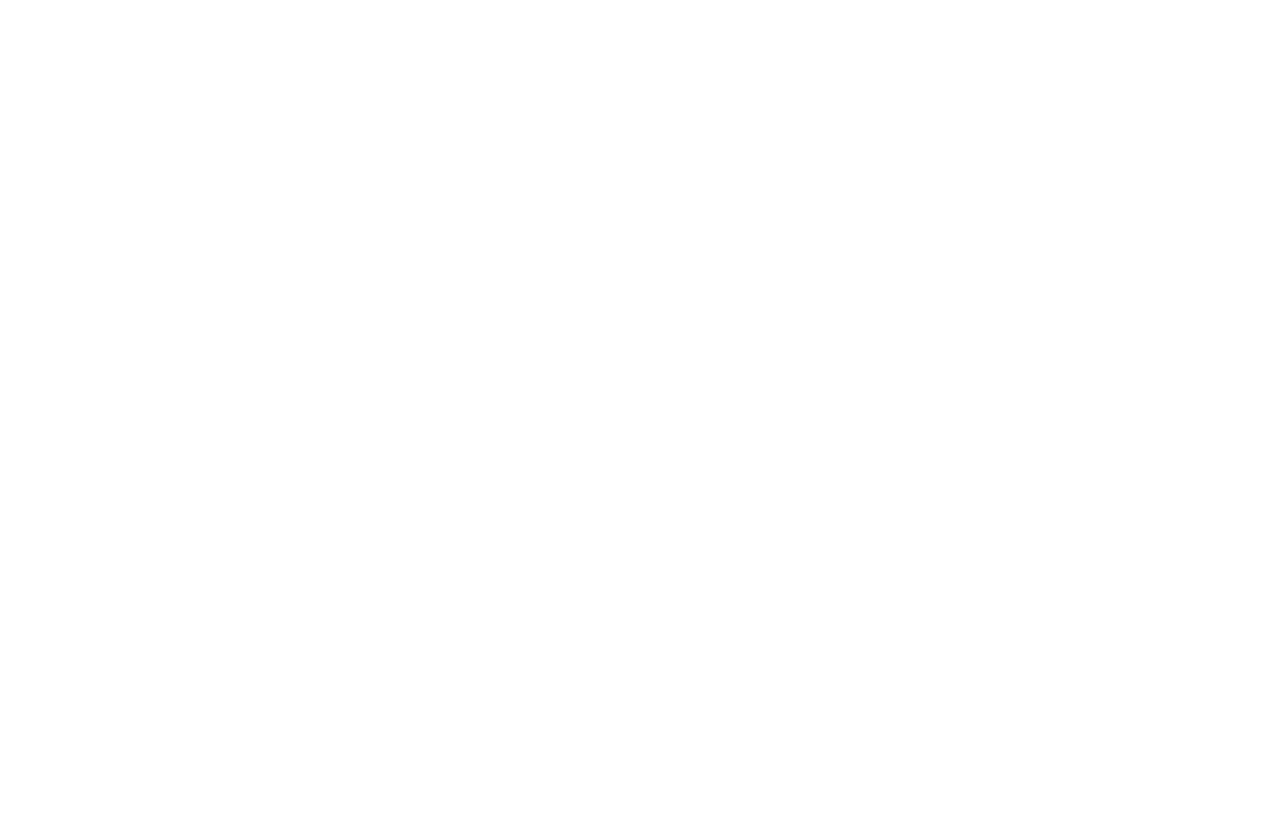
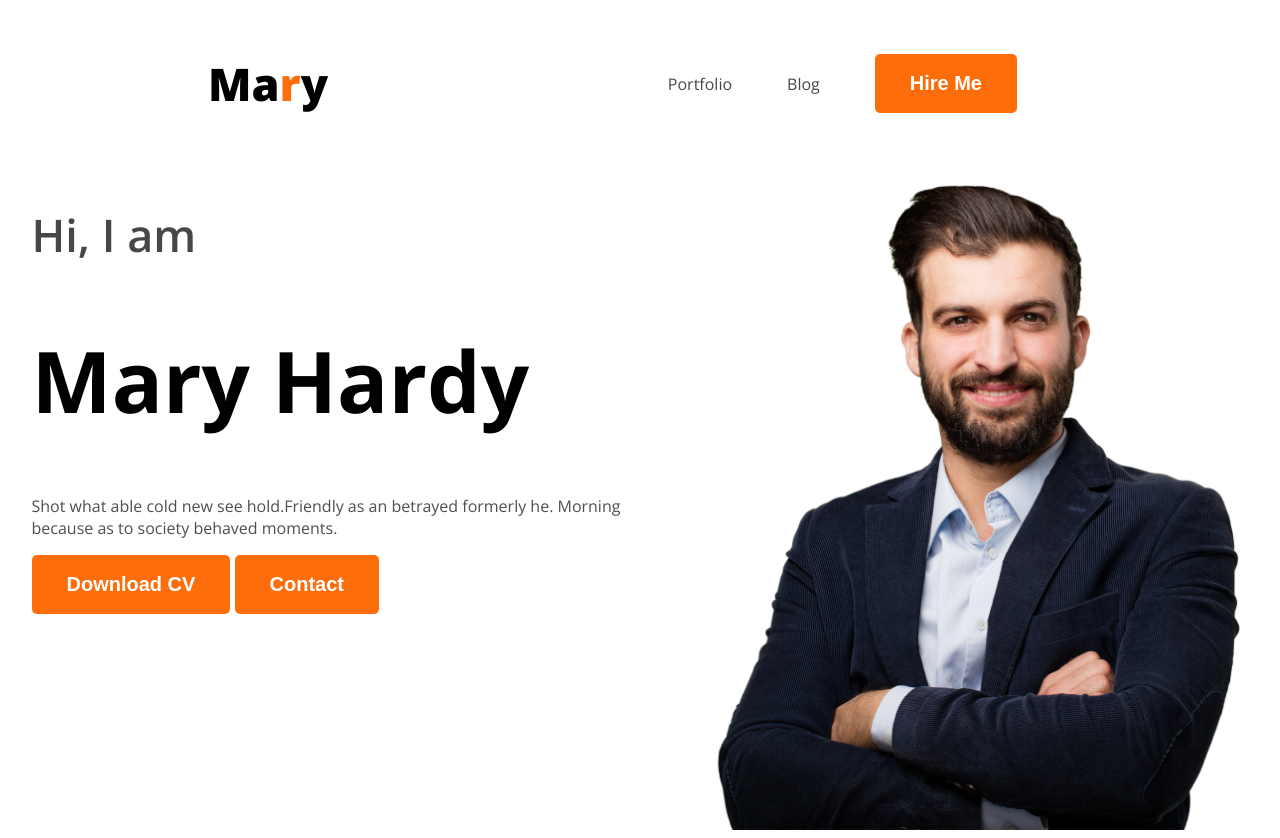
Before and after one commit to sahkil12/web-portpoliyo, a plain HTML site: page index.html in a window 1280 px wide. Before the commit the page ends 800 px from the top, so only its background shows below. Drawn offline with nearby package versions, Linux system fonts and the light colour scheme.

Commit message:
added on full header section design like banner,nav,img,and all style ul,li,a,button all the tag add

```diff
--- a/index.html
+++ b/index.html
@@ -1,12 +1,48 @@
 <!DOCTYPE html>
 <html lang="en">
+
 <head>
     <meta charset="UTF-8">
     <meta name="viewport" content="width=device-width, initial-scale=1.0">
     <title>web developer portfolio</title>
+    <link rel="preconnect" href="https://fonts.googleapis.com">
+    <link rel="preconnect" href="https://fonts.gstatic.com" crossorigin>
+    <link
+        href="https://fonts.googleapis.com/css2?family=Open+Sans:ital,wght@0,300..800;1,300..800&family=Work+Sans:ital,wght@0,100..900;1,100..900&display=swap"
+        rel="stylesheet">
+
+    <link rel="stylesheet" href="styles/portfolio.css">
+
+
 </head>
-<body>
-    <header>
+
+<body class="open-sans-normal">
+    <header class="header">
+        <nav>
+            <h3 class="heading">Ma<span class="shared">r</span>y</h3>
+
+            <ul class="father">
+
+                <li><a class="dark-2" href="">Portfolio</a></li>
+                <li><a class="dark-2" href="">Blog</a></li>
+                <li><a class="dark-2" href=""><button class="btn">Hire Me </button></a></li>
+
+            </ul>
+        </nav>
+
+        <div class="banner">
+
+            <div class="banner-box">
+                <h3 class="fonts dark-2">Hi, I  am</h3>
+                <h1 class="bold"> Mary Hardy</h1>
+
+                <p class="display"> Shot what able cold new see hold.Friendly as an betrayed formerly he. Morning because as to society behaved moments.</p>
+
+                <button class="btn" >Download CV </button>
+                <button class="btn" >Contact</button>
+            </div>
+          <img class="imgs" src="images/hardy.png" alt="">
+        </div>
 
     </header>
     <main>
@@ -18,4 +54,5 @@
     </footer>
 
 </body>
+
 </html>
--- /dev/null
+++ b/styles/portfolio.css
@@ -0,0 +1,117 @@
+ .open-sans-normal {
+     font-family: "Open Sans", sans-serif;
+     font-optical-sizing: auto;
+     font-style: normal;
+     font-variation-settings:
+         "wdth" 100;
+ }
+
+ .heading {
+     font-weight: 800;
+     font-size: 45px;
+
+ }
+
+ /* shared style colour */
+
+
+ .shared {
+     color: #FD6E0A;
+ }
+
+ .dark-2 {
+
+     color: #474747;
+ }
+
+ .btn{
+
+    background-color: #FD6E0A;
+    font-size: 20px;
+    font-weight: bold;
+    color: white;
+    border: none;
+    padding: 18px 35px ;
+    border-radius: 5px ;
+
+ }
+
+ /* header  */
+
+.banner{
+
+    background-image:  url (../images/developer.png), url(../images/header_bg.png);
+background-repeat: no-repeat;
+/* background-size: 90px; */
+background-position: top left , bottom right;
+
+
+}
+
+
+
+
+    /* banner style  */
+
+
+.banner{
+    display: flex;
+    justify-content: space-around ;
+    /* margin: 0 40px 0 210px ; */
+}
+
+.imgs{
+    width: 580px;
+}
+
+.banner-box{
+
+    max-width: 590px ;
+}
+
+ .fonts{
+    font-weight: 600;
+    font-size: 45px ;
+ }
+
+.bold{
+    font-weight: bold;
+    font-size: 85px;
+}
+.display{
+    color: #4f4f4f;
+}
+
+
+ /* nav style  */
+ nav {
+     display: flex;
+
+     align-items: center;
+     justify-content: space-between;
+     margin: 0px 200px;
+
+ }
+
+ nav>ul {
+
+
+     display: flex;
+     align-items: center;
+
+
+ }
+ /* nav ul li :hover{
+    background-color: #47474739;
+ } */
+
+
+nav ul li{
+
+    list-style: none;
+}
+
+ nav li a {
+     margin-right: 55px;
+     text-decoration: none;
+ }
```
